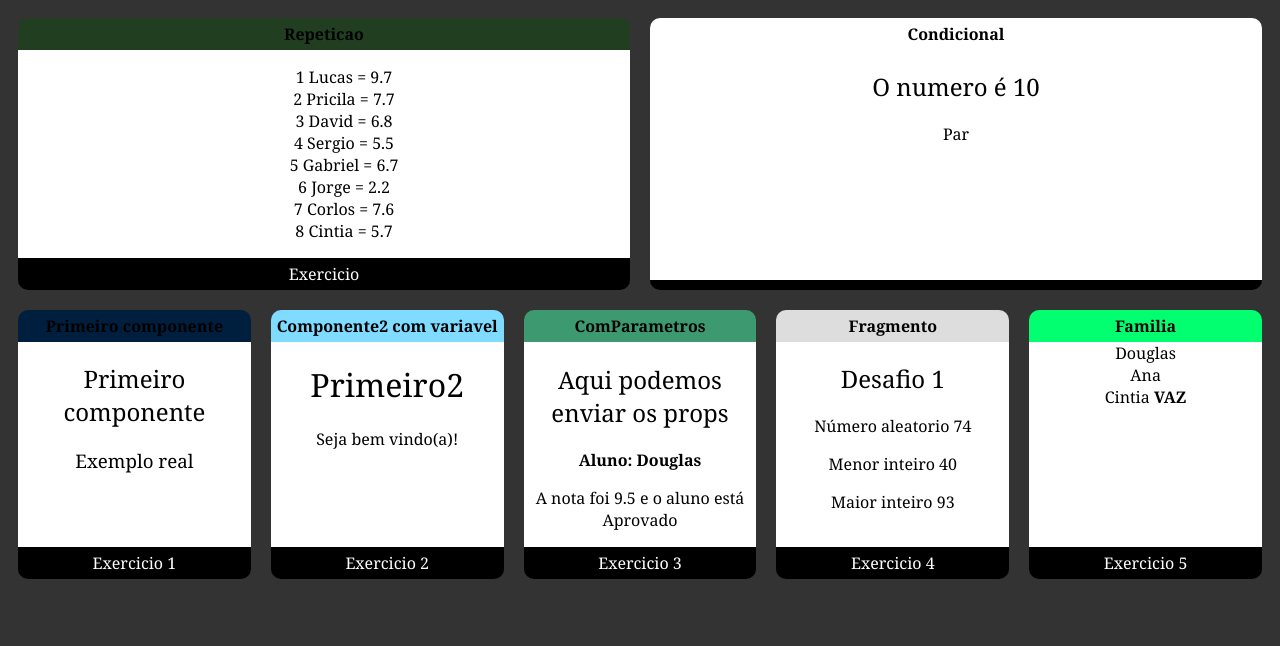
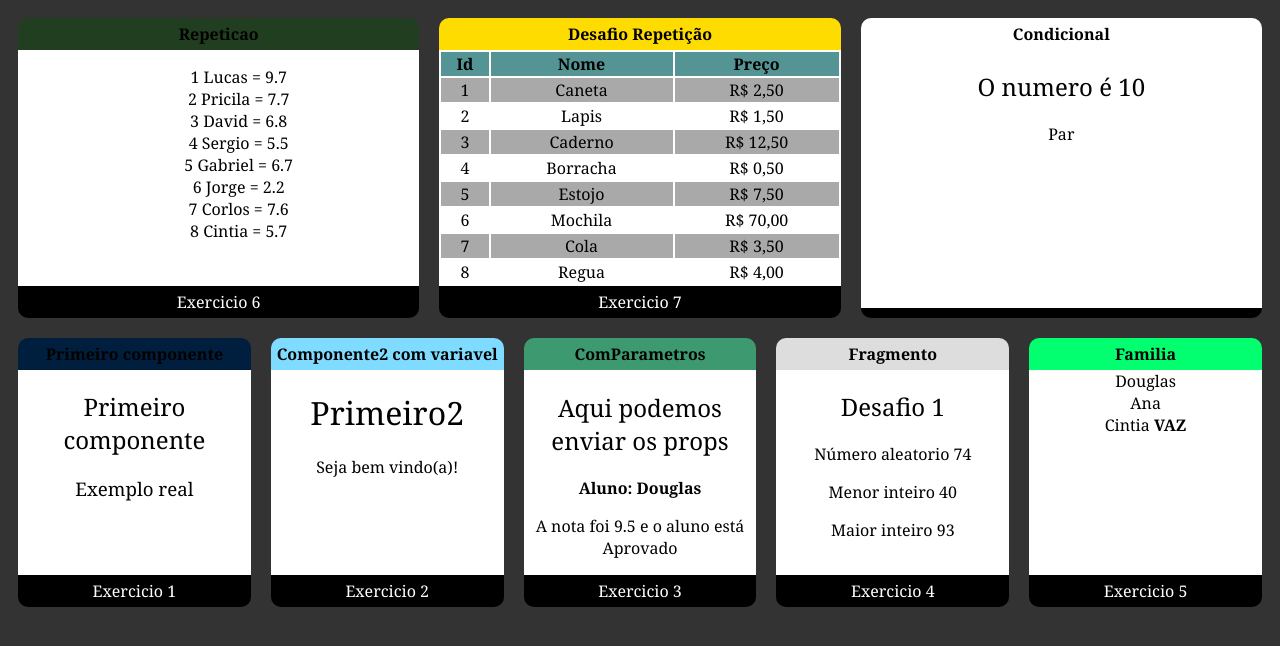
Before and after one commit to capudougmor/EstudosDeReact, a React (Create React App) app in the folder fundamentos-react/: page / in a window 1280 px wide. Shown: the top 646 px of the page. Built offline with nearby package versions, Linux system fonts and the light colour scheme.

Commit message:
Desafio repeticao em Fundamentos-react

```diff
--- a/fundamentos-react/src/App.jsx
+++ b/fundamentos-react/src/App.jsx
@@ -7,7 +7,7 @@ import ComParametros from './components/ComParametros'
 import Familia from './components/Familia'
 import FamiliaMembro from './components/FamiliaMembro'
 import Card from './components/layout/card'
-import Repeticao from './components/Repeticao'
+import ListaProdutos from './components/repeticao/ListaProdutos'
 import Condicional from './components/Condicional'
 import Fragmento from './components/Fragmento'
 
@@ -53,8 +53,12 @@ export default props => (
       </Familia>
     </Card>
 
-    <Card title='Repeticao' footer='Exercicio ' color='#213F20'>
+    <Card title='Repeticao' footer='Exercicio 6' color='#213F20'>
       <ListaAlunos />
+    </Card>
+
+    <Card title='Desafio Repetição' footer='Exercicio 7' color='#FFDC00'>
+      <ListaProdutos />
     </Card>
 
     <Card title='Condicional '>
--- /dev/null
+++ b/fundamentos-react/src/components/repeticao/ListaProdutos.jsx
@@ -0,0 +1,37 @@
+import React from 'react'
+
+import './styles.css'
+import produtos from '../../data/products'
+
+export default (props) => {
+
+  const produtosJSX = produtos.map((produto, i) => {
+    return (
+      <tr key={produto.id} className={i % 2 == 0 ? 'par' : ''}>
+        <td>{produto.id}</td>
+        <td>{produto.nome}</td>
+        <td>R$ {produto.preco.toFixed(2).replace('.', ',')}</td>
+      </tr>
+
+    )
+  })
+
+  return (
+    <>
+      <div className='tabelaProdutos'>
+        <table >
+          <thead>
+            <tr>
+              <th>Id</th>
+              <th>Nome</th>
+              <th>Preço</th>
+            </tr>
+          </thead>
+          <tbody>
+            {produtosJSX}
+          </tbody>
+        </table>
+      </div>
+    </>
+  )
+}
--- /dev/null
+++ b/fundamentos-react/src/components/repeticao/styles.css
@@ -0,0 +1,11 @@
+.tabelaProdutos table {
+  width: 100%;
+}
+
+.tabelaProdutos th {
+  background-color: #559494;
+}
+
+.tabelaProdutos .par {
+  background-color: darkgrey;
+}
--- a/fundamentos-react/src/data/products.js
+++ b/fundamentos-react/src/data/products.js
@@ -2,4 +2,9 @@ export default [
   { id: 1, nome: 'Caneta' , preco: 2.5 },
   { id: 2, nome: 'Lapis' , preco: 1.5 },
   { id: 3, nome: 'Caderno' , preco: 12.5 },
+  { id: 4, nome: 'Borracha' , preco: 0.5 },
+  { id: 5, nome: 'Estojo' , preco: 7.5 },
+  { id: 6, nome: 'Mochila' , preco: 70.0 },
+  { id: 7, nome: 'Cola' , preco: 3.5 },
+  { id: 8, nome: 'Regua' , preco: 4.0 },
 ]
```
